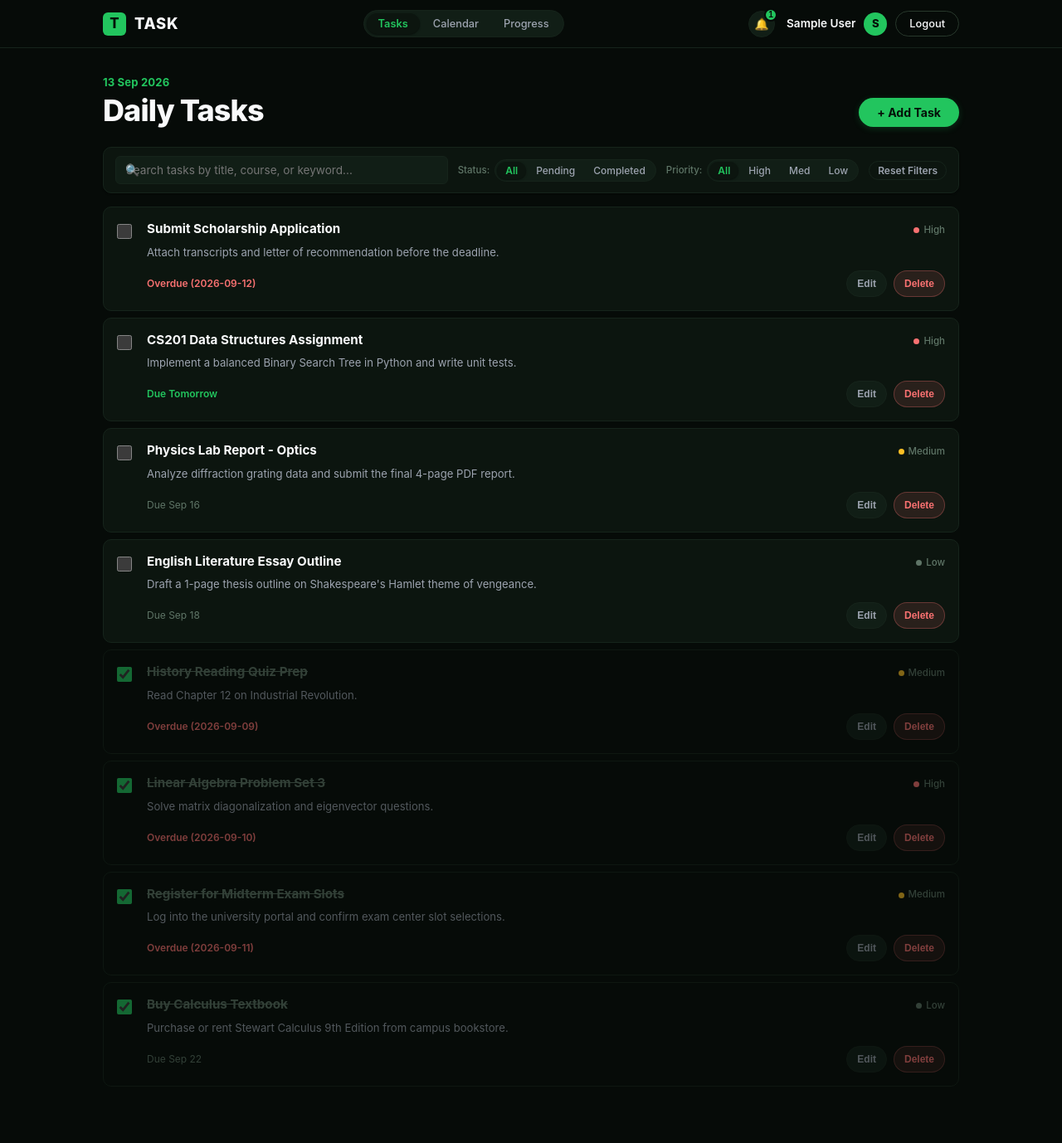
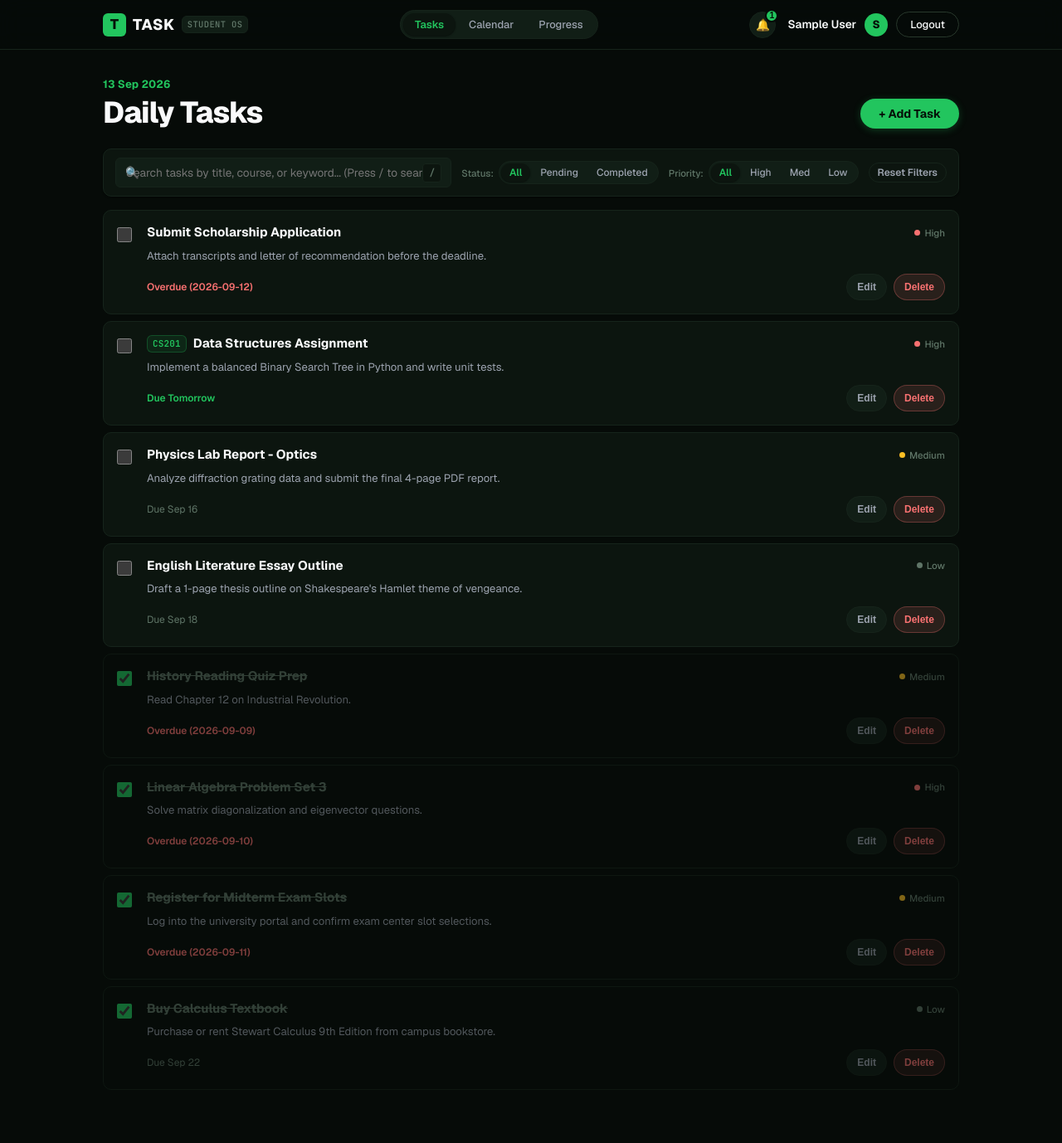
Before and after one commit to Sanjiv215/IIT-PATNA_TASK-MANAGER, a Flask app: page / in a window 1280 px wide. Shown: the whole page at 83% size. Before the commit the page ends 1293 px from the top, so only its background shows below. Run offline with Flask 3, Linux system fonts and the light colour scheme; the visitor is signed in with stand-in values (Sample User, id 1); data comes from the database, SQL or seed files in the repository.

Commit message:
feat(stitch): enhance UI with Kinetic Emerald design system, Geist & JetBrains typography, course tags, and shortcuts

```diff
--- a/static/css/style.css
+++ b/static/css/style.css
@@ -81,7 +81,7 @@ html {
 }
 
 body {
-  font-family: -apple-system, BlinkMacSystemFont, "Inter", "Segoe UI", Roboto, sans-serif;
+  font-family: 'Geist', 'Inter', -apple-system, BlinkMacSystemFont, "Segoe UI", Roboto, sans-serif;
   background-color: var(--bg-base);
   color: var(--text-primary);
   line-height: 1.5;
@@ -91,10 +91,12 @@ body {
 }
 
 /* -----------------------------------------------------------------
-   Top Navigation Bar (Matching Reference Screenshot)
+   Top Navigation Bar (Glassmorphism & Branding)
    ----------------------------------------------------------------- */
 .navbar {
-  background-color: var(--bg-base);
+  background-color: rgba(6, 11, 8, 0.88);
+  backdrop-filter: blur(14px);
+  -webkit-backdrop-filter: blur(14px);
   border-bottom: 1px solid var(--border-subtle);
   position: sticky;
   top: 0;
@@ -114,7 +116,7 @@ body {
 .nav-brand {
   display: flex;
   align-items: center;
-  gap: 10px;
+  gap: 8px;
   text-decoration: none;
 }
 
@@ -136,6 +138,18 @@ body {
   font-size: 1.15rem;
   font-weight: 800;
   color: var(--text-primary);
+  letter-spacing: 0.04em;
+}
+
+.brand-tag {
+  font-family: 'JetBrains Mono', monospace;
+  font-size: 0.65rem;
+  font-weight: 600;
+  padding: 2px 6px;
+  border-radius: var(--radius-sm);
+  background: var(--bg-subtle);
+  color: var(--text-muted);
+  border: 1px solid var(--border-subtle);
   letter-spacing: 0.04em;
 }
 
@@ -415,18 +429,27 @@ body {
   border-radius: var(--radius-pill);
   border: none;
   cursor: pointer;
-  transition: all 0.15s ease;
+  transition: all 0.15s cubic-bezier(0.4, 0, 0.2, 1);
   font-family: inherit;
-  box-shadow: 0 2px 8px rgba(34, 197, 94, 0.2);
+  box-shadow: 0 2px 10px rgba(34, 197, 94, 0.25);
 }
 
 .btn-pill-primary:hover {
   background-color: var(--accent-hover);
   transform: translateY(-1px);
+  box-shadow: 0 0 16px rgba(34, 197, 94, 0.4);
 }
 
 .btn-pill-primary:active {
-  transform: translateY(0);
+  transform: scale(0.98);
+}
+
+.mint-glow {
+  box-shadow: 0 0 16px -2px rgba(34, 197, 94, 0.35);
+}
+
+.mint-glow-hover:hover {
+  box-shadow: 0 0 18px rgba(34, 197, 94, 0.45);
 }
 
 /* Error / Alert Banner (Matching the dark red-brown banner in screenshot) */
@@ -520,6 +543,21 @@ body {
 .search-box input:focus {
   background: var(--bg-surface);
   border-color: var(--border-focus);
+  box-shadow: 0 0 0 1px var(--accent), 0 0 12px rgba(34, 197, 94, 0.15);
+}
+
+.search-kbd-hint {
+  position: absolute;
+  right: 12px;
+  font-family: 'JetBrains Mono', monospace;
+  font-size: 0.7rem;
+  font-weight: 600;
+  color: var(--text-muted);
+  background: var(--bg-surface);
+  border: 1px solid var(--border-subtle);
+  padding: 2px 7px;
+  border-radius: 4px;
+  pointer-events: none;
 }
 
 .btn-clear-search {
@@ -530,6 +568,7 @@ body {
   color: var(--text-muted);
   font-size: 0.8rem;
   cursor: pointer;
+  z-index: 2;
 }
 
 .filter-controls-group {
@@ -656,10 +695,33 @@ body {
 
 .task-card-title-row {
   display: flex;
-  align-items: baseline;
+  align-items: center;
   justify-content: space-between;
   gap: var(--space-3);
   flex-wrap: wrap;
+}
+
+.task-title-group {
+  display: flex;
+  align-items: center;
+  gap: 8px;
+  flex-wrap: wrap;
+  flex: 1;
+}
+
+.course-tag {
+  display: inline-flex;
+  align-items: center;
+  font-family: 'JetBrains Mono', monospace;
+  font-size: 0.68rem;
+  font-weight: 600;
+  padding: 1.5px 6px;
+  border-radius: var(--radius-sm);
+  background: rgba(34, 197, 94, 0.1);
+  color: var(--accent);
+  border: 1px solid rgba(34, 197, 94, 0.25);
+  letter-spacing: 0.02em;
+  flex-shrink: 0;
 }
 
 .task-title {
--- a/static/js/app.js
+++ b/static/js/app.js
@@ -302,6 +302,17 @@ document.addEventListener("DOMContentLoaded", () => {
       const dueInfo = formatDueDate(task.due_date);
       const isCompleted = task.status === "Completed";
 
+      // Course code extraction helper (e.g., CS201, CS-101, [MATH302], EE200)
+      const courseMatch = task.title.match(/^(\[?([A-Z]{2,5}\s?-?\d{2,4})\]?:?\s*)/i);
+      let displayTitle = task.title;
+      let courseTagHtml = "";
+      if (courseMatch) {
+        const fullMatchedPrefix = courseMatch[1];
+        const rawCode = courseMatch[2].toUpperCase().replace(/\s+/, "");
+        courseTagHtml = `<span class="course-tag">${escapeHtml(rawCode)}</span>`;
+        displayTitle = task.title.slice(fullMatchedPrefix.length) || task.title;
+      }
+
       card.innerHTML = `
         <div class="task-card-header">
           <label class="task-checkbox-label">
@@ -309,7 +320,10 @@ document.addEventListener("DOMContentLoaded", () => {
           </label>
           <div class="task-card-main-col">
             <div class="task-card-title-row">
-              <h4 class="task-title">${escapeHtml(task.title)}</h4>
+              <div class="task-title-group">
+                ${courseTagHtml}
+                <h4 class="task-title">${escapeHtml(displayTitle)}</h4>
+              </div>
               <div class="task-priority-indicator">
                 <span class="priority-dot dot-${task.priority.toLowerCase()}"></span>
                 <span>${escapeHtml(task.priority)}</span>
@@ -856,6 +870,36 @@ document.addEventListener("DOMContentLoaded", () => {
         applyCurrentFilters();
       });
     }
+
+    // Global Keyboard Shortcuts (⌘K, /, Escape, N)
+    document.addEventListener("keydown", (e) => {
+      const activeTag = document.activeElement ? document.activeElement.tagName.toLowerCase() : "";
+      const isInputActive = activeTag === "input" || activeTag === "textarea" || activeTag === "select";
+
+      // ⌘K, Ctrl+K, or '/' to focus search
+      if ((e.key === "k" && (e.metaKey || e.ctrlKey)) || (e.key === "/" && !isInputActive)) {
+        e.preventDefault();
+        if (searchInput) {
+          searchInput.focus();
+          searchInput.select();
+        }
+      }
+
+      // Escape to blur search or close modal
+      if (e.key === "Escape") {
+        if (taskModal && taskModal.style.display !== "none") {
+          closeTaskModal();
+        } else if (document.activeElement === searchInput) {
+          searchInput.blur();
+        }
+      }
+
+      // 'n' or 'N' to open New Task modal (when not typing in an input)
+      if ((e.key === "n" || e.key === "N") && !isInputActive && !(e.metaKey || e.ctrlKey)) {
+        e.preventDefault();
+        openTaskModal(null);
+      }
+    });
   }
 
   init();
--- a/templates/index.html
+++ b/templates/index.html
@@ -4,6 +4,9 @@
   <meta charset="UTF-8">
   <meta name="viewport" content="width=device-width, initial-scale=1.0">
   <title>Dashboard - Student Task Manager</title>
+  <link rel="preconnect" href="https://fonts.googleapis.com">
+  <link rel="preconnect" href="https://fonts.gstatic.com" crossorigin>
+  <link href="https://fonts.googleapis.com/css2?family=Geist:wght@400;500;600;700;800&family=Inter:wght@400;500;600;700&family=JetBrains+Mono:wght@400;500;600&display=swap" rel="stylesheet">
   <link rel="stylesheet" href="/static/css/style.css">
 </head>
 <body class="dashboard-body">
@@ -16,6 +19,7 @@
       <div class="nav-brand">
         <div class="brand-badge">T</div>
         <span class="brand-wordmark">TASK</span>
+        <span class="brand-tag">STUDENT OS</span>
       </div>
 
       <!-- Center View Switcher Tabs -->
@@ -66,10 +70,10 @@
     <!-- Header Row matching reference design -->
     <div class="dashboard-header-row">
       <div class="dashboard-title-group">
-        <div class="dashboard-date-label" id="current-date-display">12 Sep 2026</div>
+        <div class="dashboard-date-label" id="current-date-display">13 Sep 2026</div>
         <h1 class="dashboard-main-title" id="dashboard-view-title">Daily Tasks</h1>
       </div>
-      <button type="button" class="btn-pill-primary" id="open-new-task-modal-btn">
+      <button type="button" class="btn-pill-primary mint-glow-hover" id="open-new-task-modal-btn">
         <span>+ Add Task</span>
       </button>
     </div>
@@ -87,7 +91,8 @@
       <section class="toolbar-section card">
         <div class="search-box">
           <span class="search-icon">🔍</span>
-          <input type="text" id="search-input" placeholder="Search tasks by title, course, or keyword..." autocomplete="off">
+          <input type="text" id="search-input" placeholder="Search tasks by title, course, or keyword... (Press / to search)" autocomplete="off">
+          <span class="search-kbd-hint">/</span>
           <button type="button" id="clear-search-btn" class="btn-clear-search" title="Clear search" style="display:none;">✕</button>
         </div>
 
--- a/templates/login.html
+++ b/templates/login.html
@@ -4,6 +4,9 @@
   <meta charset="UTF-8">
   <meta name="viewport" content="width=device-width, initial-scale=1.0">
   <title>Login - Student Task Manager</title>
+  <link rel="preconnect" href="https://fonts.googleapis.com">
+  <link rel="preconnect" href="https://fonts.gstatic.com" crossorigin>
+  <link href="https://fonts.googleapis.com/css2?family=Geist:wght@400;500;600;700;800&family=Inter:wght@400;500;600;700&family=JetBrains+Mono:wght@400;500;600&display=swap" rel="stylesheet">
   <link rel="stylesheet" href="/static/css/style.css">
 </head>
 <body class="auth-body">
@@ -12,6 +15,7 @@
       <div class="auth-brand-row">
         <div class="brand-badge">T</div>
         <span class="brand-wordmark">TASK</span>
+        <span class="brand-tag">STUDENT OS</span>
       </div>
       <p class="auth-tagline">Log in to track your coursework & deadlines</p>
     </div>
--- a/templates/signup.html
+++ b/templates/signup.html
@@ -4,6 +4,9 @@
   <meta charset="UTF-8">
   <meta name="viewport" content="width=device-width, initial-scale=1.0">
   <title>Sign Up - Student Task Manager</title>
+  <link rel="preconnect" href="https://fonts.googleapis.com">
+  <link rel="preconnect" href="https://fonts.gstatic.com" crossorigin>
+  <link href="https://fonts.googleapis.com/css2?family=Geist:wght@400;500;600;700;800&family=Inter:wght@400;500;600;700&family=JetBrains+Mono:wght@400;500;600&display=swap" rel="stylesheet">
   <link rel="stylesheet" href="/static/css/style.css">
 </head>
 <body class="auth-body">
@@ -12,6 +15,7 @@
       <div class="auth-brand-row">
         <div class="brand-badge">T</div>
         <span class="brand-wordmark">TASK</span>
+        <span class="brand-tag">STUDENT OS</span>
       </div>
       <p class="auth-tagline">Create your student account to get organized</p>
     </div>
```
